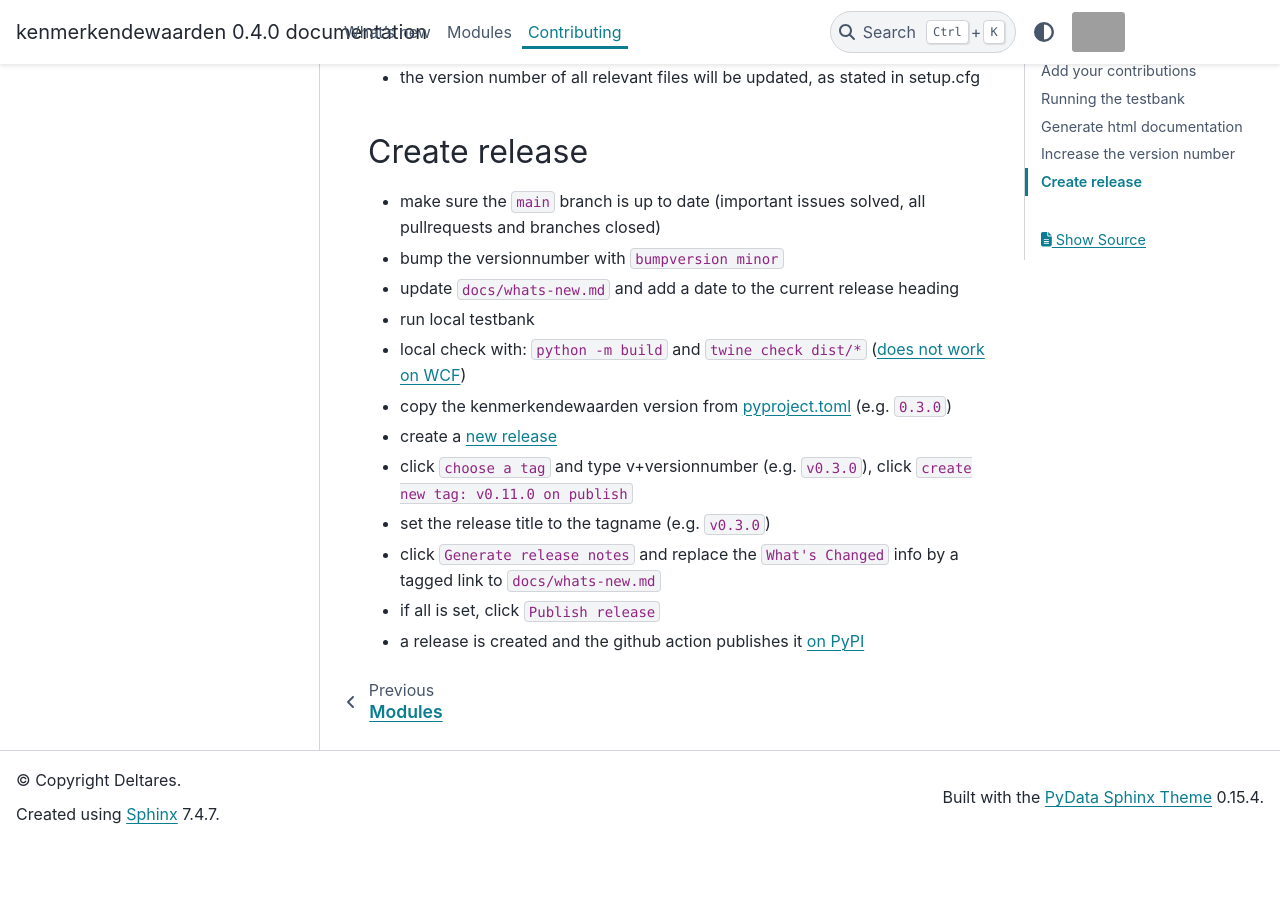
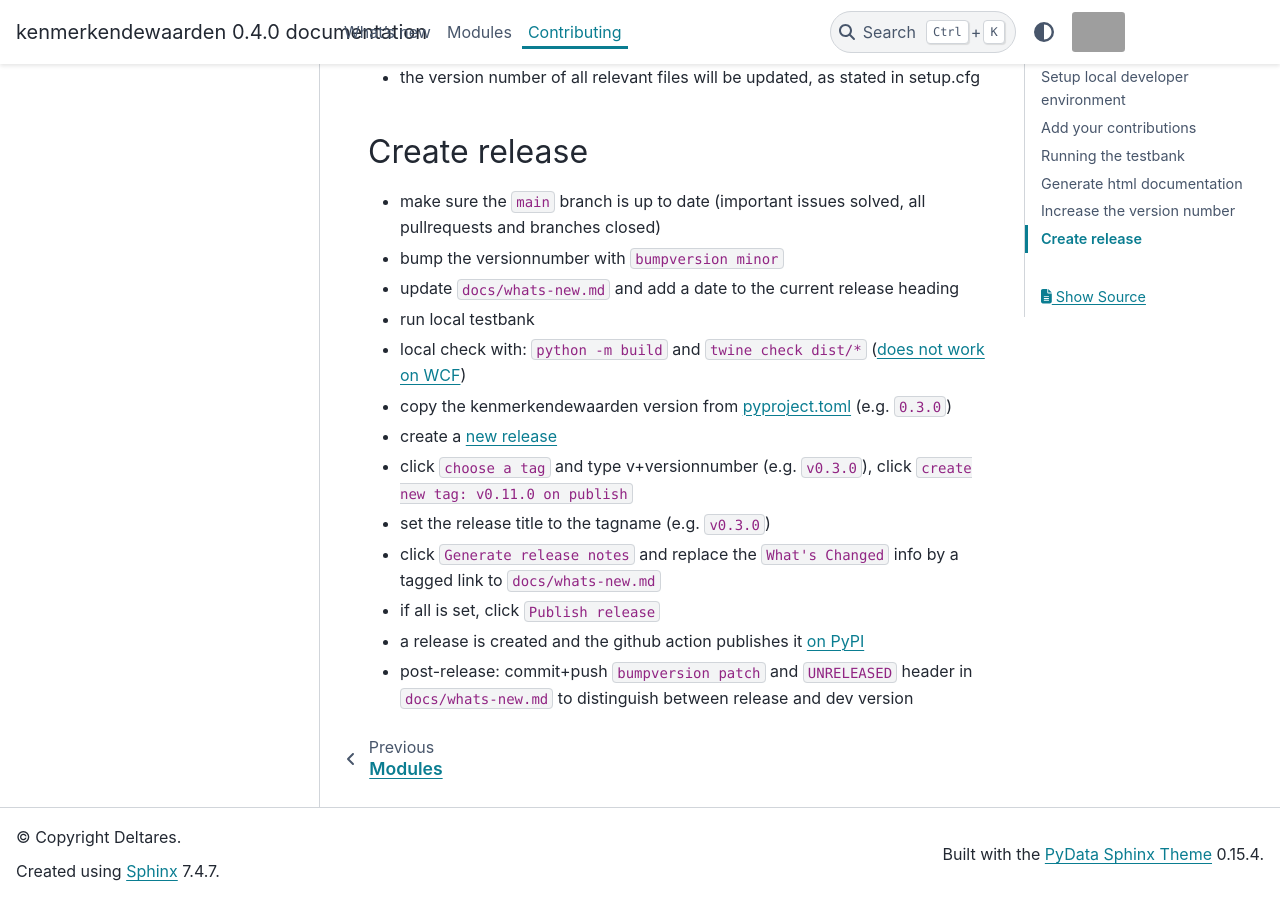
Before and after one commit to Deltares-research/kenmerkendewaarden, a Sphinx documentation site: the page built from docs/CONTRIBUTING.md, in a window 1280 px wide and 900 px high, scrolled down 2732 px. Built offline with Sphinx 7.4.7 and the PyData theme 0.15.4, drawn with Linux system fonts in a browser that asks for light colours; before the commit the page ends 3576 px from its top, so only the background shows below that; grey boxes are pictures that could not be loaded.

Commit message:
unreleased header

```diff
--- a/docs/CONTRIBUTING.md
+++ b/docs/CONTRIBUTING.md
@@ -73,3 +73,4 @@
 - click `Generate release notes` and replace the `What's Changed` info by a tagged link to ``docs/whats-new.md``
 - if all is set, click ``Publish release``
 - a release is created and the github action publishes it [on PyPI](https://pypi.org/project/kenmerkendewaarden)
+- post-release: commit+push `bumpversion patch` and `UNRELEASED` header in `docs/whats-new.md` to distinguish between release and dev version
```
Also changed, not shown: docs/whats-new.md (+3 -0 lines).
